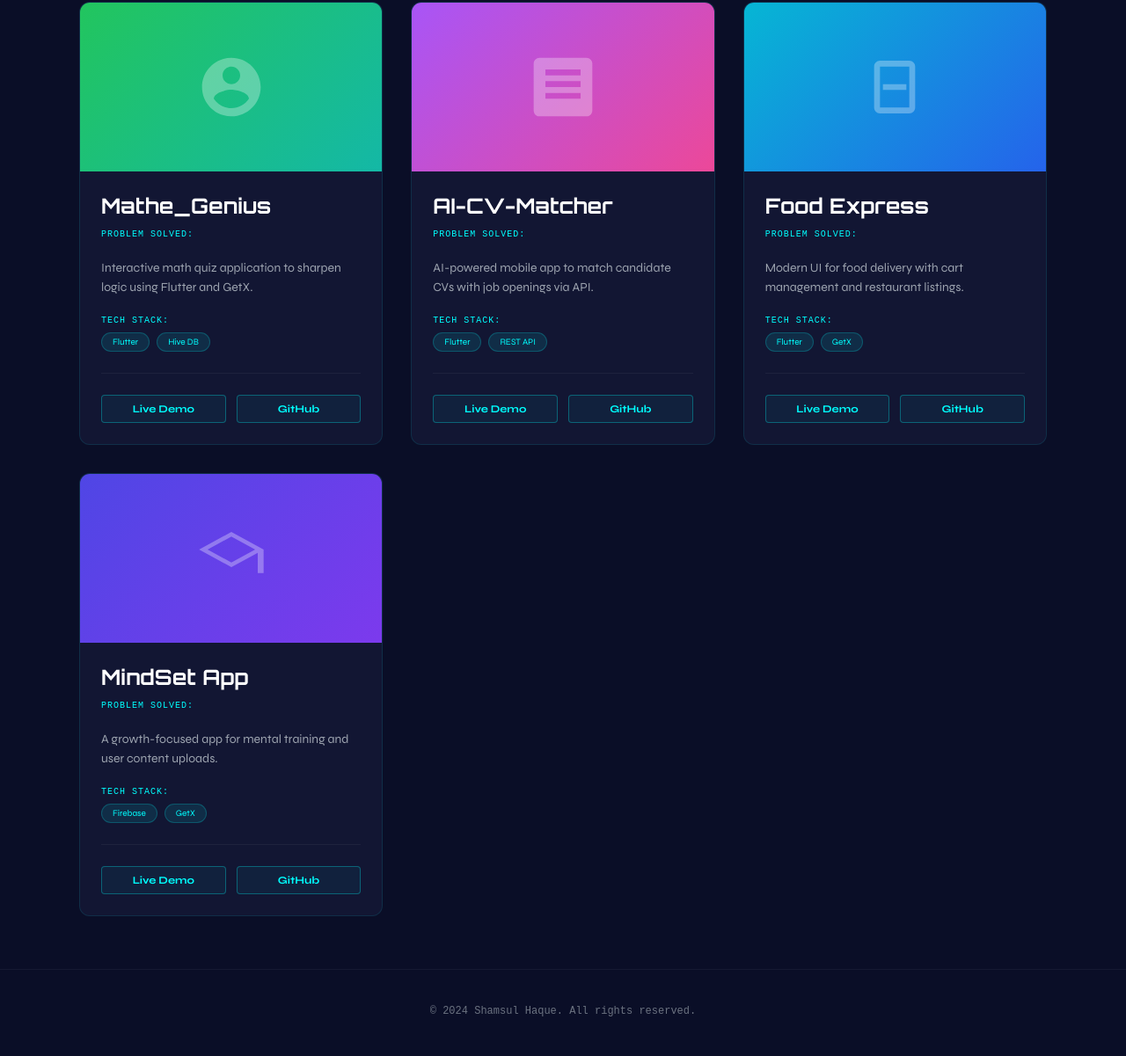
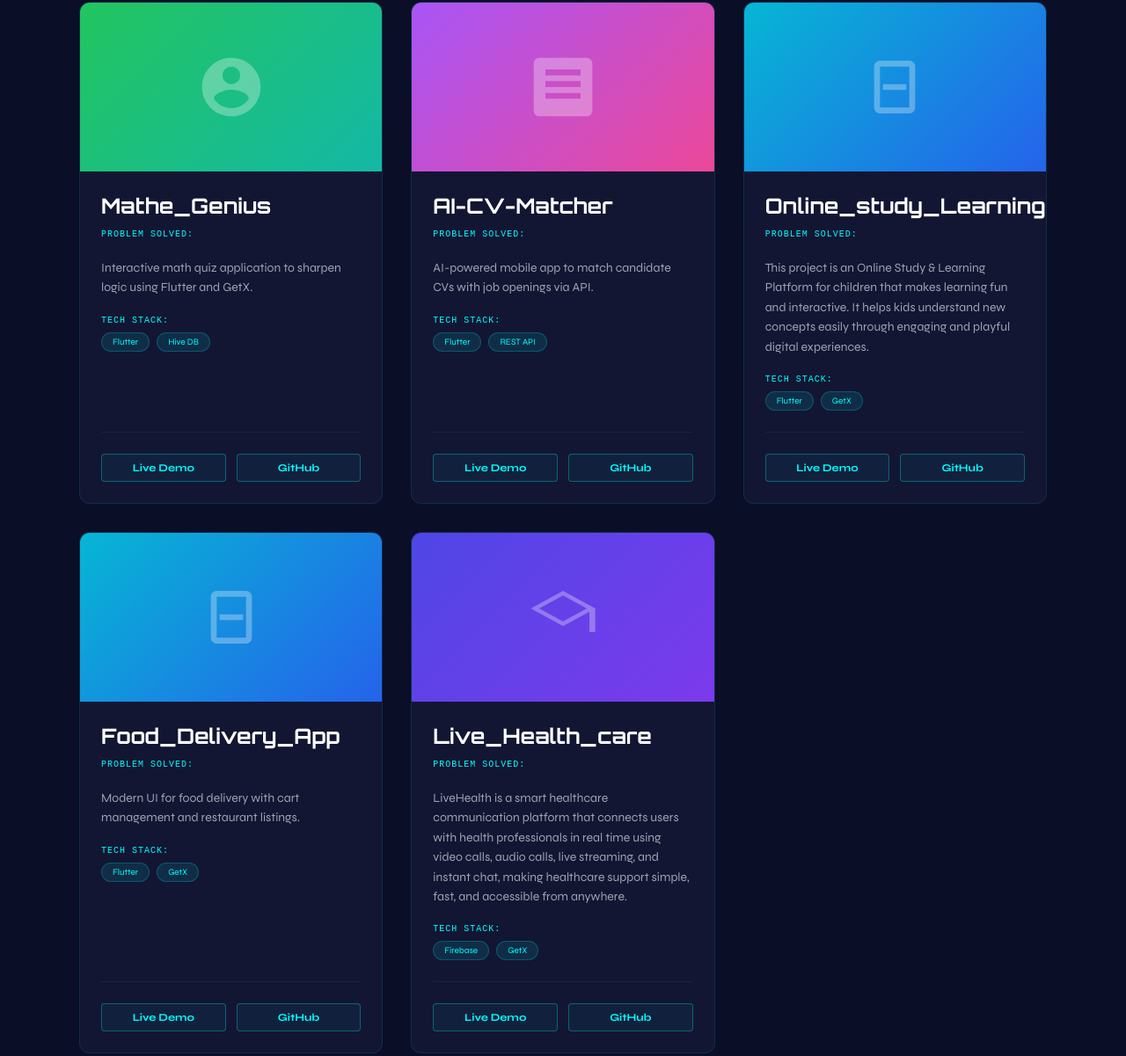
Before and after one commit to ShamsulHaque12/ShamsulHaque12.github.io, a plain HTML site: page projects.html in a window 1280 px wide. Shown: the part 338-1539 px from the top of the page at 88% size. Drawn offline with Linux system fonts and the light colour scheme.

Commit message:
new update

```diff
--- a/projects.html
+++ b/projects.html
@@ -203,6 +203,7 @@
     <section class="projects-section">
         <div class="projects-grid">
 
+            <!-- Project 1 -->
             <div class="project-card">
                 <div class="card-image grad-math">
                     <svg viewBox="0 0 24 24" fill="currentColor"><path d="M12 2C6.48 2 2 6.48 2 12s4.48 10 10 10 10-4.48 10-10S17.52 2 12 2zm0 3c1.66 0 3 1.34 3 3s-1.34 3-3 3-3-1.34-3-3 1.34-3 3-3zm0 14.2c-2.5 0-4.71-1.28-6-3.22.03-1.99 4-3.08 6-3.08 1.99 0 5.97 1.09 6 3.08-1.29 1.94-3.5 3.22-6 3.22z"/></svg>
@@ -223,6 +224,7 @@
                 </div>
             </div>
 
+            <!-- Project 2 -->
             <div class="project-card">
                 <div class="card-image grad-ai">
                     <svg viewBox="0 0 24 24" fill="currentColor"><path d="M20 2H4c-1.1 0-2 .9-2 2v16c0 1.1.9 2 2 2h16c1.1 0 2-.9 2-2V4c0-1.1-.9-2-2-2zm-2 14H6v-2h12v2zm0-4H6v-2h12v2zm0-4H6V6h12v2z"/></svg>
@@ -242,13 +244,34 @@
                     </div>
                 </div>
             </div>
-
+            <!-- Project 3 -->
             <div class="project-card">
                 <div class="card-image grad-food">
                     <svg viewBox="0 0 24 24" fill="currentColor"><path d="M17 3H7c-1.1 0-2 .9-2 2v14c0 1.1.9 2 2 2h10c1.1 0 2-.9 2-2V5c0-1.1-.9-2-2-2zm0 16H7V5h10v14zm-1-6H8v-2h8v2z"/></svg>
                 </div>
                 <div class="card-content">
-                    <h3>Food Express</h3>
+                    <h3>Online_study_Learning</h3>
+                    <span class="label">Problem Solved:</span>
+                    <p class="description">This project is an Online Study & Learning Platform for children that makes learning fun and interactive. It helps kids understand new concepts easily through engaging and playful digital experiences.</p>
+                    <span class="label">Tech Stack:</span>
+                    <div class="tags">
+                        <span class="tag">Flutter</span>
+                        <span class="tag">GetX</span>
+                    </div>
+                    <div class="card-footer">
+                        <a href="#" class="btn-secondary">Live Demo</a>
+                        <a href="https://github.com/ShamsulHaque12/Online_study_Learning" target="_blank" class="btn-secondary">GitHub</a>
+                    </div>
+                </div>
+            </div>
+
+            <!-- Project 4 -->
+            <div class="project-card">
+                <div class="card-image grad-food">
+                    <svg viewBox="0 0 24 24" fill="currentColor"><path d="M17 3H7c-1.1 0-2 .9-2 2v14c0 1.1.9 2 2 2h10c1.1 0 2-.9 2-2V5c0-1.1-.9-2-2-2zm0 16H7V5h10v14zm-1-6H8v-2h8v2z"/></svg>
+                </div>
+                <div class="card-content">
+                    <h3>Food_Delivery_App</h3>
                     <span class="label">Problem Solved:</span>
                     <p class="description">Modern UI for food delivery with cart management and restaurant listings.</p>
                     <span class="label">Tech Stack:</span>
@@ -263,14 +286,15 @@
                 </div>
             </div>
 
+            <!-- Project 5 -->
             <div class="project-card">
                 <div class="card-image grad-mindset">
                     <svg viewBox="0 0 24 24" fill="currentColor"><path d="M12 3L1 9l11 6 9-4.91V17h2V9L12 3zM3.89 9L12 4.57 20.11 9 12 13.43 3.89 9z"/></svg>
                 </div>
                 <div class="card-content">
-                    <h3>MindSet App</h3>
+                    <h3>Live_Health_care</h3>
                     <span class="label">Problem Solved:</span>
-                    <p class="description">A growth-focused app for mental training and user content uploads.</p>
+                    <p class="description">LiveHealth is a smart healthcare communication platform that connects users with health professionals in real time using video calls, audio calls, live streaming, and instant chat, making healthcare support simple, fast, and accessible from anywhere.</p>
                     <span class="label">Tech Stack:</span>
                     <div class="tags">
                         <span class="tag">Firebase</span>
@@ -278,7 +302,7 @@
                     </div>
                     <div class="card-footer">
                         <a href="#" class="btn-secondary">Live Demo</a>
-                        <a href="#" class="btn-secondary">GitHub</a>
+                        <a href="https://github.com/ShamsulHaque12/Live_Health_care" target="_blank" class="btn-secondary">GitHub</a>
                     </div>
                 </div>
             </div>
```
Also changed, not shown: index.html (+3 -5 lines).
